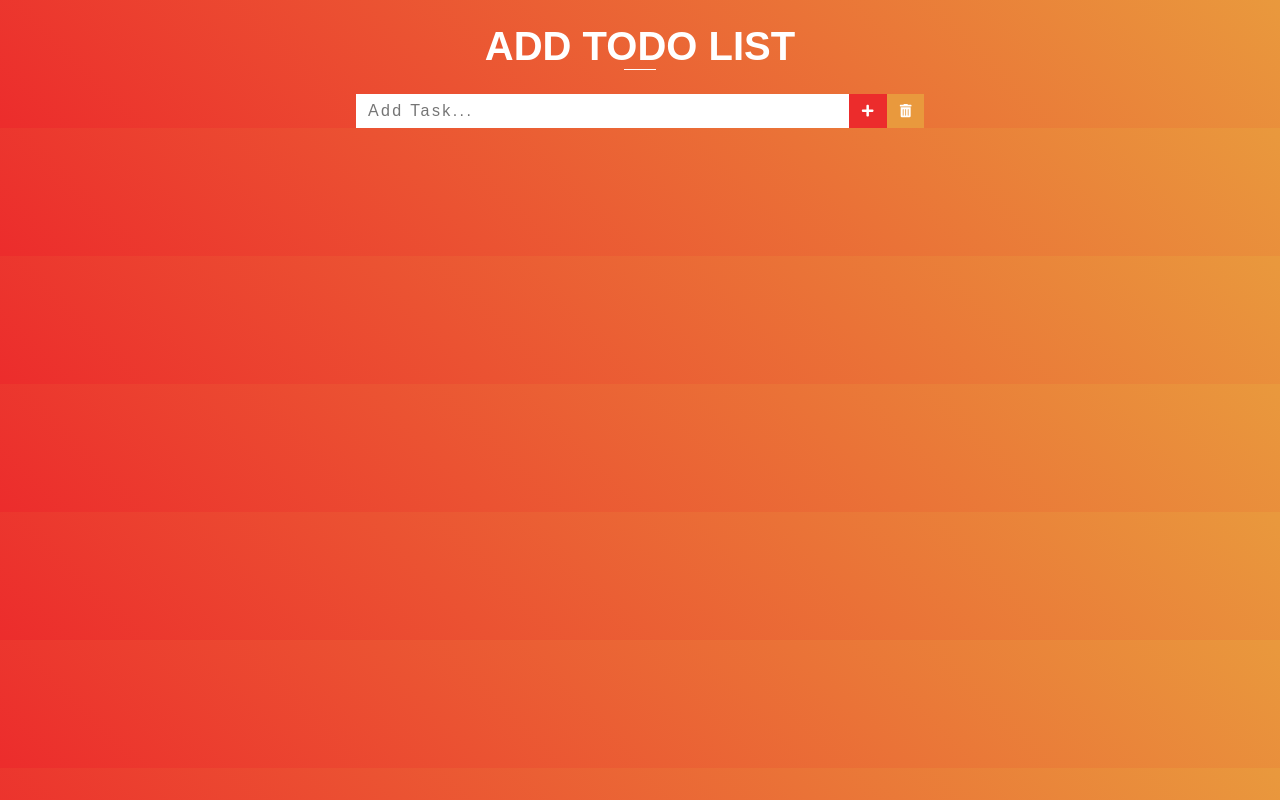
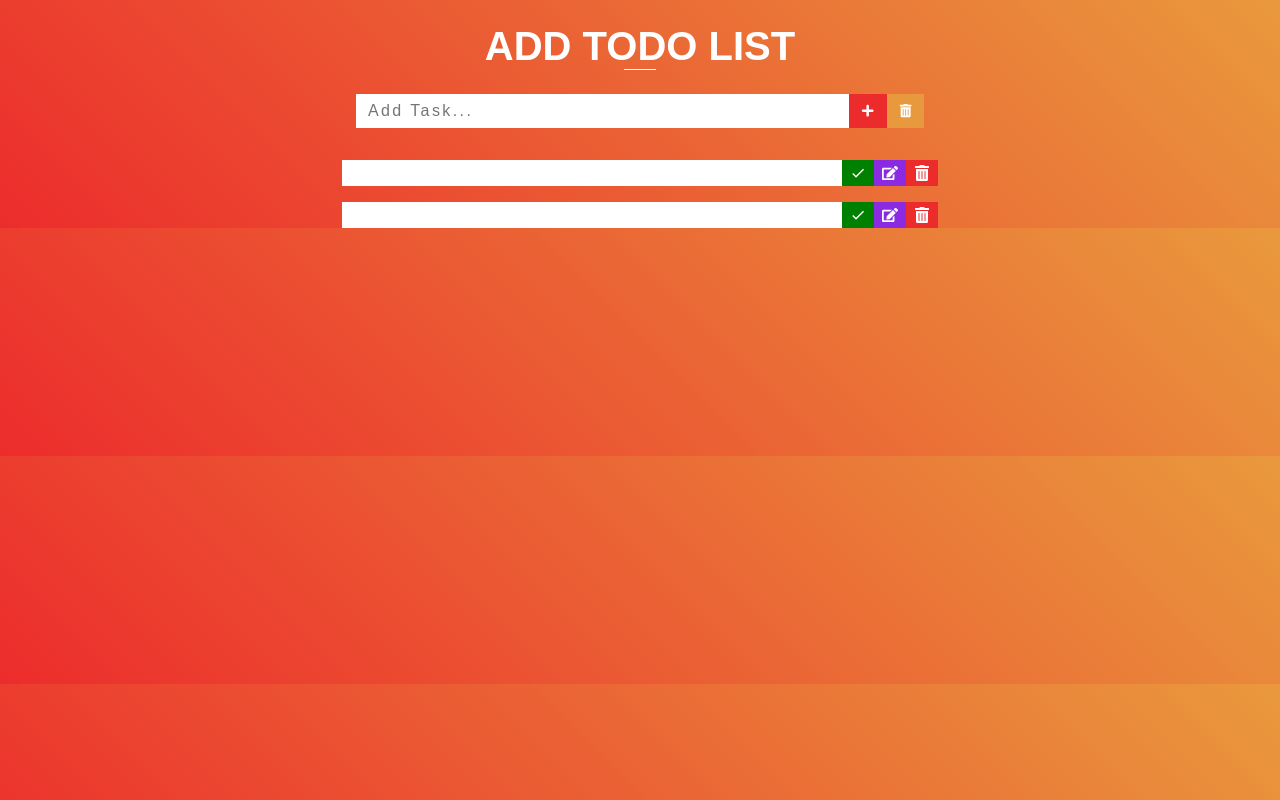
Before and after one commit to This-Is-Prince/codedamn-projects, a React (Vite) app in the folder todo-react-app/: page / in a window 1280 px wide. Built offline with nearby package versions, Linux system fonts and the light colour scheme.

Commit message:
todos styles completed

```diff
--- a/todo-react-app/index.html
+++ b/todo-react-app/index.html
@@ -4,7 +4,7 @@
     <meta charset="UTF-8" />
     <link rel="icon" type="image/svg+xml" href="/src/favicon.svg" />
     <meta name="viewport" content="width=device-width, initial-scale=1.0" />
-    <title>Vite App</title>
+    <title>TODO App</title>
   </head>
   <body>
     <div id="root"></div>
--- a/todo-react-app/src/App.jsx
+++ b/todo-react-app/src/App.jsx
@@ -1,11 +1,13 @@
 import AddTodo from "./components/AddTodo";
 import Header from "./components/Header";
+import Todos from "./components/Todos";
 
 function App() {
   return (
     <>
       <Header />
       <AddTodo />
+      <Todos />
     </>
   );
 }
--- /dev/null
+++ b/todo-react-app/src/components/Todo.jsx
@@ -0,0 +1,21 @@
+import { FaTrashAlt, FaEdit } from "react-icons/fa";
+import { MdDone } from "react-icons/md";
+
+const Todo = () => {
+  return (
+    <article className="todo">
+      <input type="text" />
+      <button className="btn done-btn center">
+        <MdDone></MdDone>
+      </button>
+      <button className="btn edit-btn center">
+        <FaEdit></FaEdit>
+      </button>
+      <button className="btn delete-btn center">
+        <FaTrashAlt></FaTrashAlt>
+      </button>
+    </article>
+  );
+};
+
+export default Todo;
--- /dev/null
+++ b/todo-react-app/src/components/Todos.jsx
@@ -0,0 +1,11 @@
+import Todo from "./Todo";
+
+const Todos = () => {
+  return (
+    <section className="todos">
+      <Todo />
+      <Todo />
+    </section>
+  );
+};
+export default Todos;
--- a/todo-react-app/src/style.css
+++ b/todo-react-app/src/style.css
@@ -13,6 +13,7 @@
   --clr-orange: #e9993d;
 }
 body {
+  padding: 0 2rem;
   color: var(--clr-black);
   font-family: Poppins, sans-serif;
   background: linear-gradient(45deg, #ec2c2c, #e9993d);
@@ -88,3 +89,41 @@ ADD TODO
 .clear-btn {
   background-color: var(--clr-orange);
 }
+
+/*
+=================
+TODOS
+=================
+*/
+.todos {
+  display: flex;
+  row-gap: 1rem;
+  margin-top: 2rem;
+  align-items: center;
+  flex-direction: column;
+}
+.todo {
+  display: grid;
+  align-items: stretch;
+  grid-template-columns: minmax(200px, 500px) repeat(3, auto);
+}
+
+.todo > input {
+  border: none;
+  outline: none;
+  font-size: 1rem;
+  padding: 0.25rem 0.5rem;
+}
+.todo > button {
+  font-size: 1rem;
+  padding: 0.25rem 0.5rem;
+}
+.done-btn {
+  background-color: green;
+}
+.edit-btn {
+  background-color: blueviolet;
+}
+.delete-btn {
+  background-color: var(--clr-red);
+}
```
